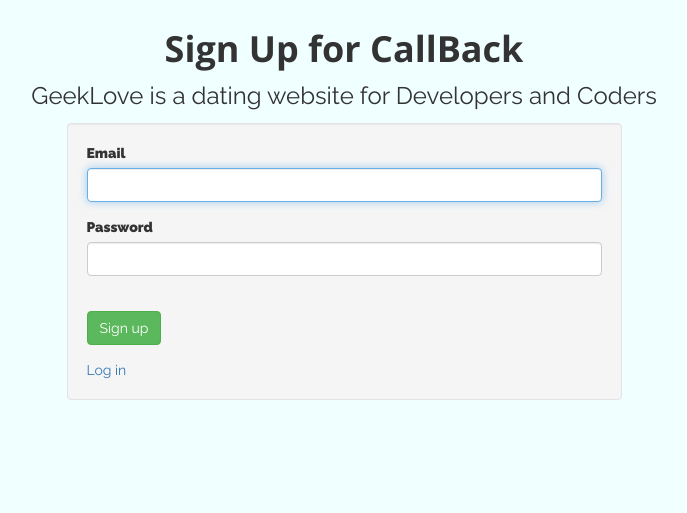
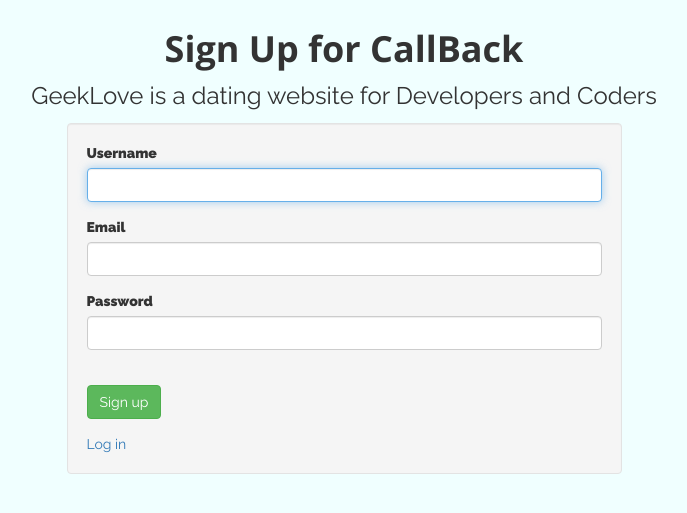
Before and after one commit to Tommy-B-Git/tb-project, a Flask app: page /basic in a window 1280 px wide. Shown: the part 51-564 px from the top of the page, without its empty margins (296-983 px from the left). Run offline with Flask 2, Linux system fonts and the light colour scheme; some libraries are stand-ins or nearby versions.

Commit message:
Updated signUpForms

```diff
--- a/templates/signUpForms.html
+++ b/templates/signUpForms.html
@@ -1,10 +1,16 @@
 <div class="well">
 <form action="{{ url_for('adduser') }}" method="post">
   <div class="field form-group">
-    <label for="user_email">Email</label>
+    <label for="username">Username</label>
     <br>
     <input autofocus="autofocus" class="form-control" name="user_email"
     type="email" value="{{ request.form.user_email }}">
+  </div>
+  <div class="field form-group">
+    <label for="username">Email</label>
+    <br>
+    <input autofocus="autofocus" class="form-control" name="username"
+    type="text" value="{{ request.form.username }}">
   </div>
   <div class="field form-group">
     <label for="user_password">Password</label>
```
